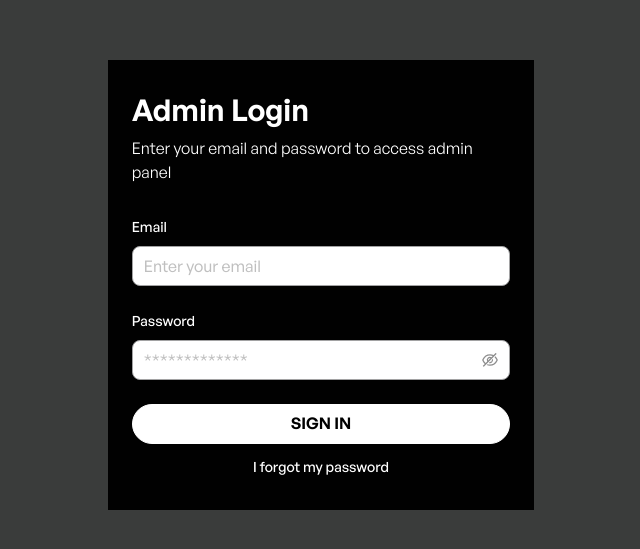
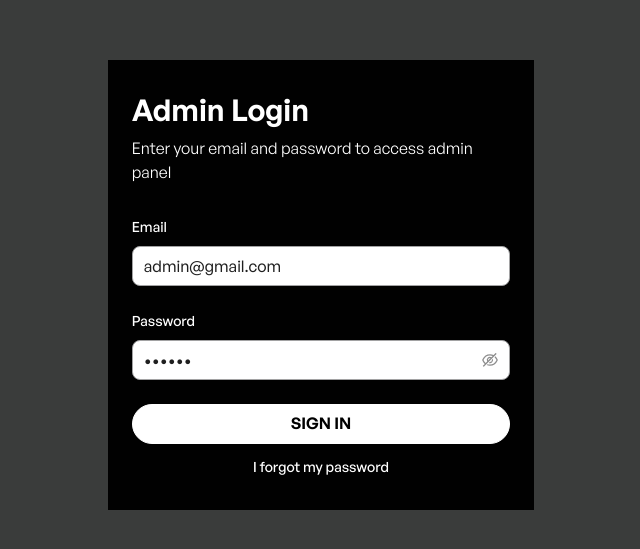
Before and after one commit to Hriday-paul/admin.aristocar, a Next.js app: page /login in a window 1280 px wide. Shown: the part 115-664 px from the top of the page, without its empty margins (319-959 px from the left). Built offline with nearby package versions, Linux system fonts and the light colour scheme; no server answers; what @ant-design/nextjs-registry would draw is missing.

Commit message:
added default login credential

```diff
--- a/src/app/(Auth)/login/_components/LoginForm.js
+++ b/src/app/(Auth)/login/_components/LoginForm.js
@@ -54,7 +54,7 @@ export default function LoginForm() {
         <p className="">Enter your email and password to access admin panel</p>
       </section>
 
-      <FormWrapper onSubmit={onLoginSubmit} resolver={zodResolver(loginSchema)}>
+      <FormWrapper onSubmit={onLoginSubmit} resolver={zodResolver(loginSchema)} defaultValues={{email : "admin@gmail.com", password : "112233"}}>
         <UInput
           name="email"
           type="email"
```
Also changed, not shown: 1 other file (tests, documents, lock files or other folders).
